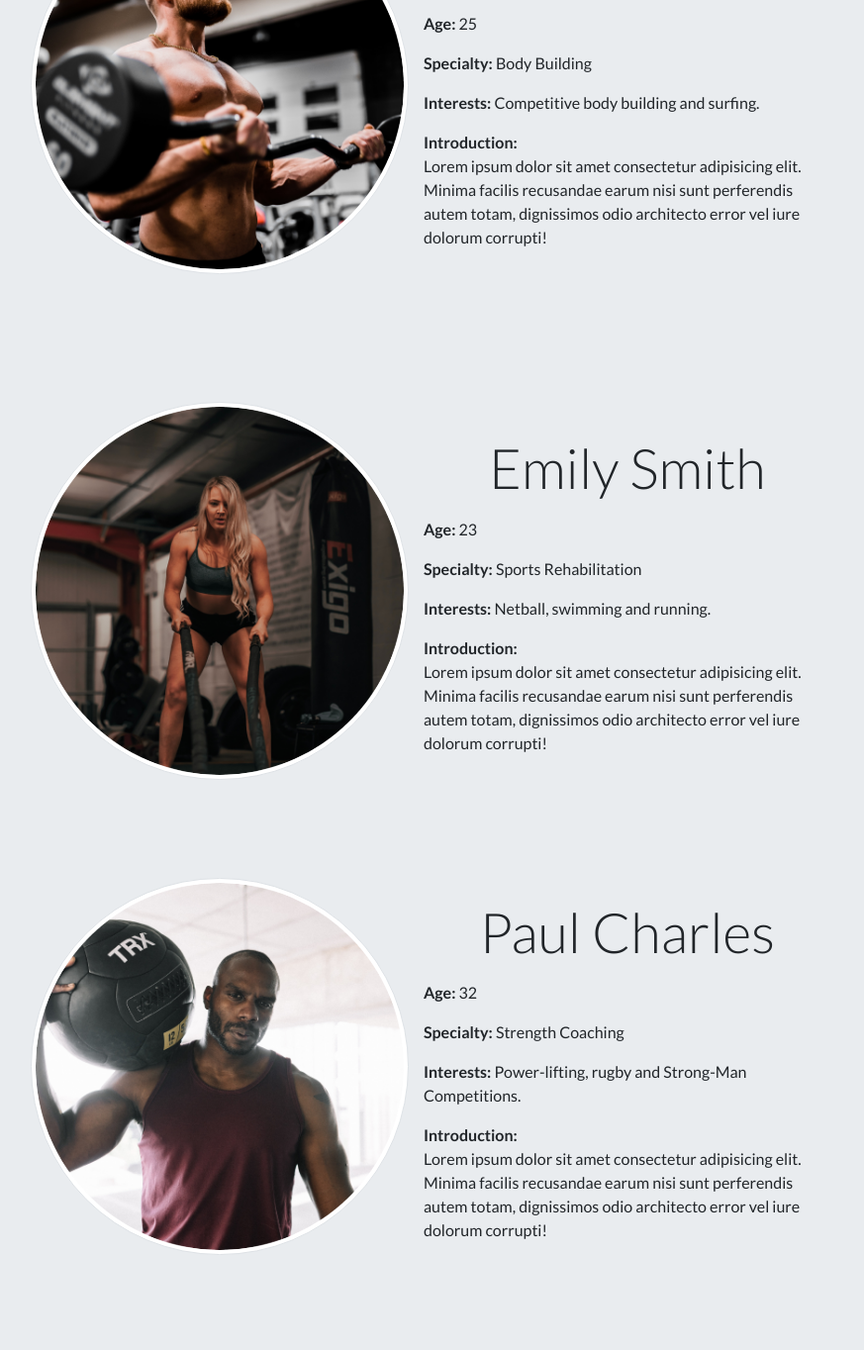
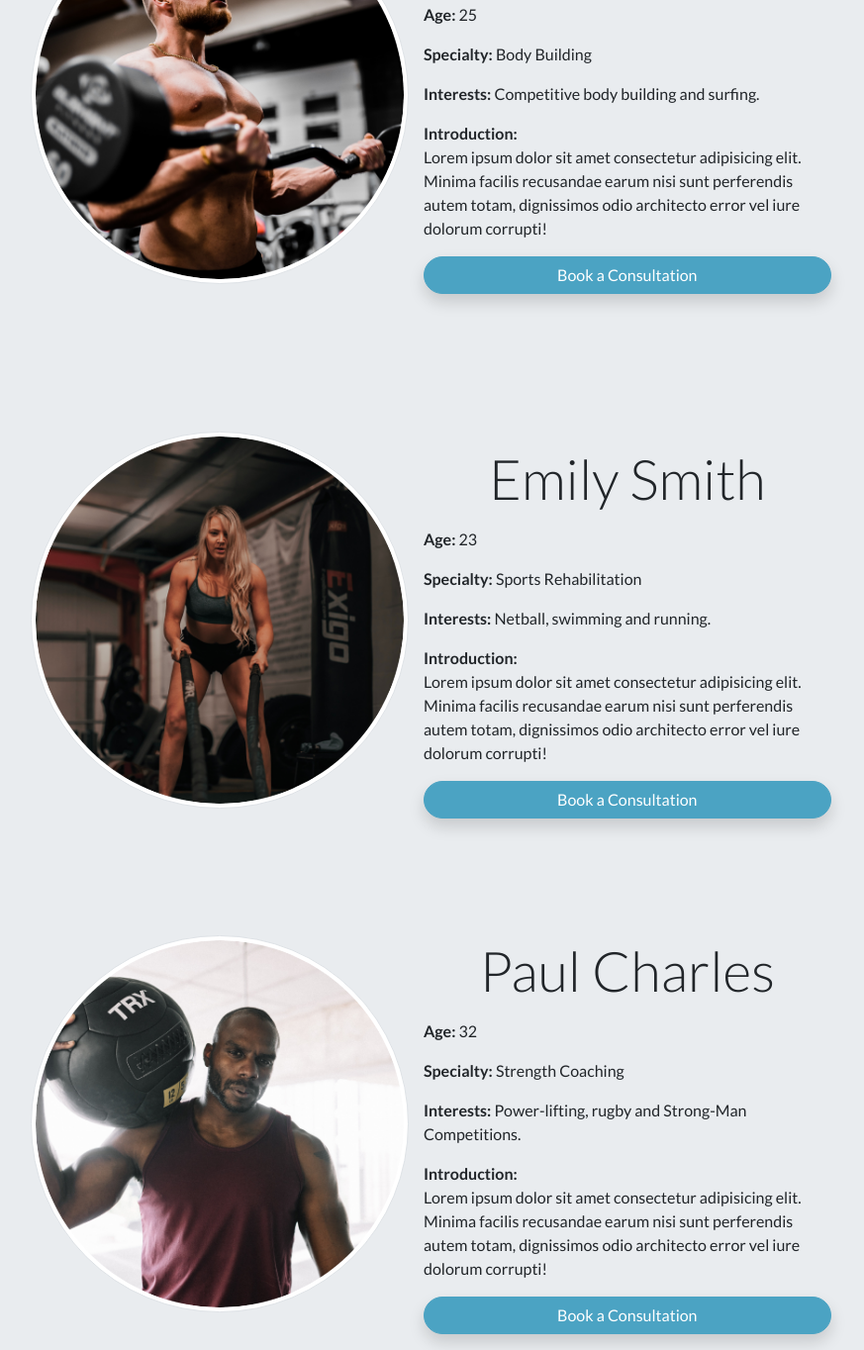
Before and after one commit to jadrake95/BootStrap-Gym, a website: page team.html in a window 1280 px wide. Shown: the part 436-1800 px from the top of the page at 99% size, without its empty margins (212-1085 px from the left). Drawn offline with nearby package versions, Linux system fonts and the light colour scheme.

Commit message:
added consultation buttons

```diff
--- a/team.html
+++ b/team.html
@@ -112,7 +112,9 @@
                   </p>
                 </div>
               </div>
-              <!-- <a href="" class="btn btn-secondary">Learn More</a> -->
+              <a href="" class="btn btn-secondary btn-block shadow rounded-pill"
+                >Book a Consultation</a
+              >
             </div>
           </div>
         </div>
@@ -154,7 +156,9 @@
                   </p>
                 </div>
               </div>
-              <!-- <a href="" class="btn btn-secondary">Learn More</a> -->
+              <a href="" class="btn btn-secondary btn-block shadow rounded-pill"
+                >Book a Consultation</a
+              >
             </div>
           </div>
         </div>
@@ -194,7 +198,9 @@
                   </p>
                 </div>
               </div>
-              <!-- <a href="" class="btn btn-secondary">Learn More</a> -->
+              <a href="" class="btn btn-secondary btn-block shadow rounded-pill"
+                >Book a Consultation</a
+              >
             </div>
           </div>
         </div>
@@ -234,7 +240,9 @@
                   </p>
                 </div>
               </div>
-              <!-- <a href="" class="btn btn-secondary">Learn More</a> -->
+              <a href="" class="btn btn-secondary btn-block shadow rounded-pill"
+                >Book a Consultation</a
+              >
             </div>
           </div>
         </div>
```
